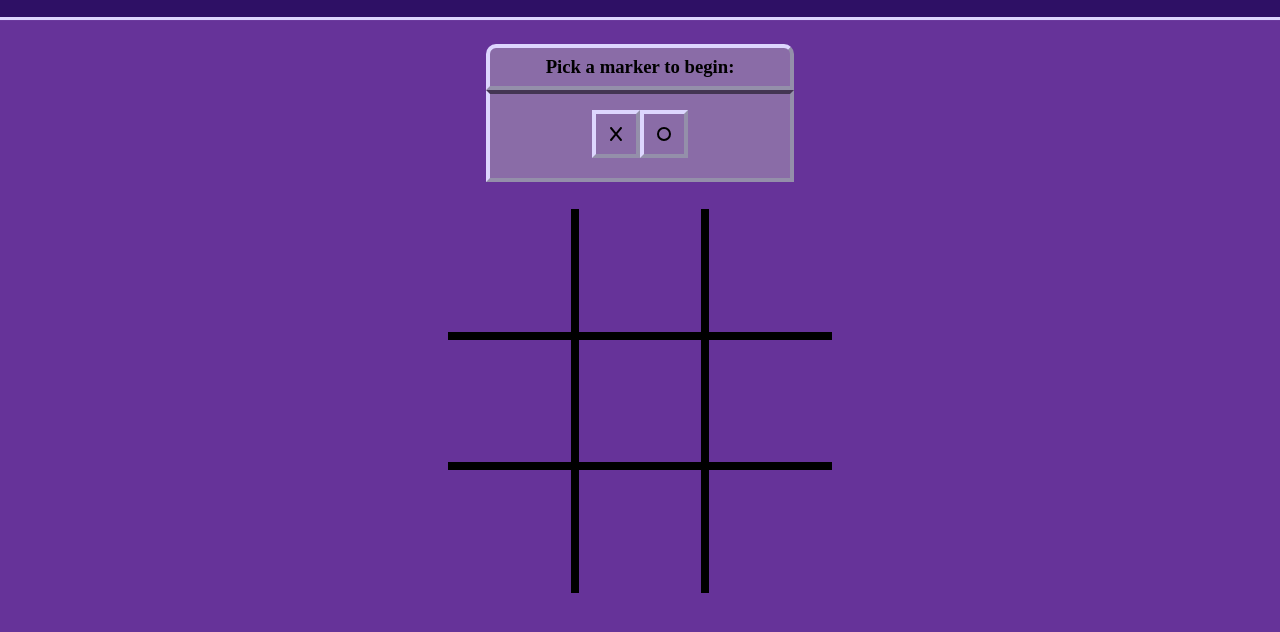
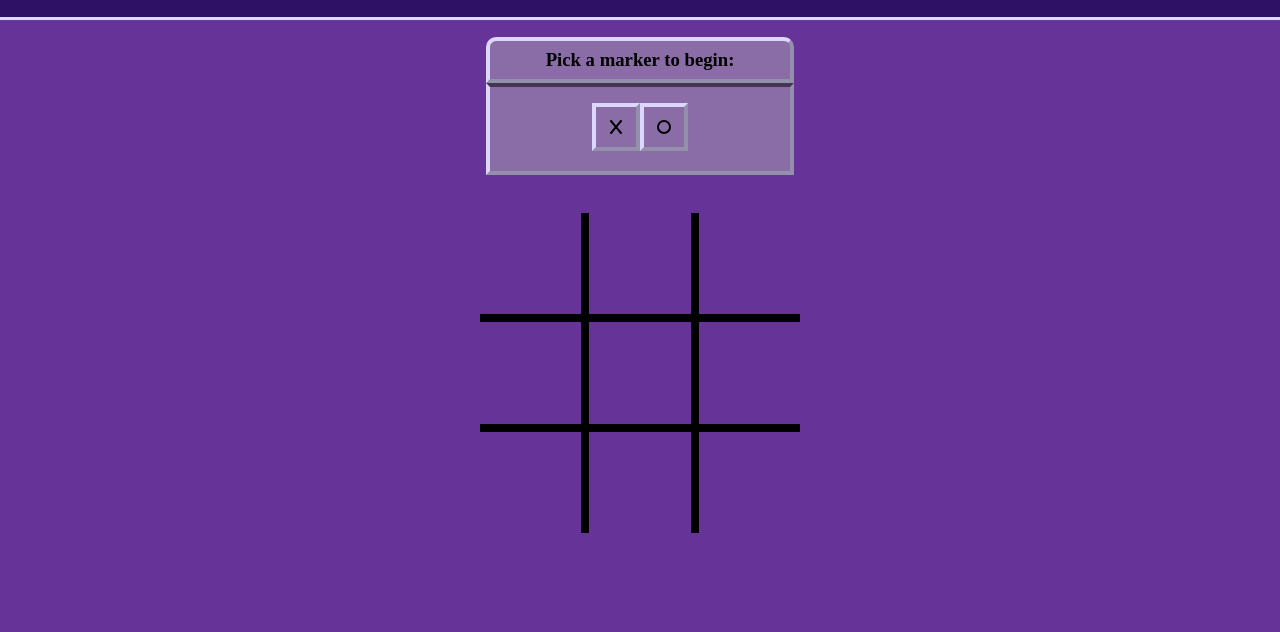
Before and after one commit to eric-merritt/Tic-Tac-Toe-Project, a plain HTML site: page index.html in a window 1280 px wide. Shown: the part 78-710 px from the top of the page. Drawn offline with Linux system fonts and the light colour scheme.

Commit message:
modified:   style.css         made gameboard smaller to fit in zoomed pages

```diff
--- a/style.css
+++ b/style.css
@@ -111,8 +111,8 @@ img:hover .largeImg:not {
     grid: repeat(3,1fr) / repeat(3, 1fr);
     background-color: black;
     gap: .5rem;
-    width: max(30vw);
-    height: max(30vw);
+    width: 25vw;
+    height: 25vw;
     margin: 0 auto;
 }
 
```
